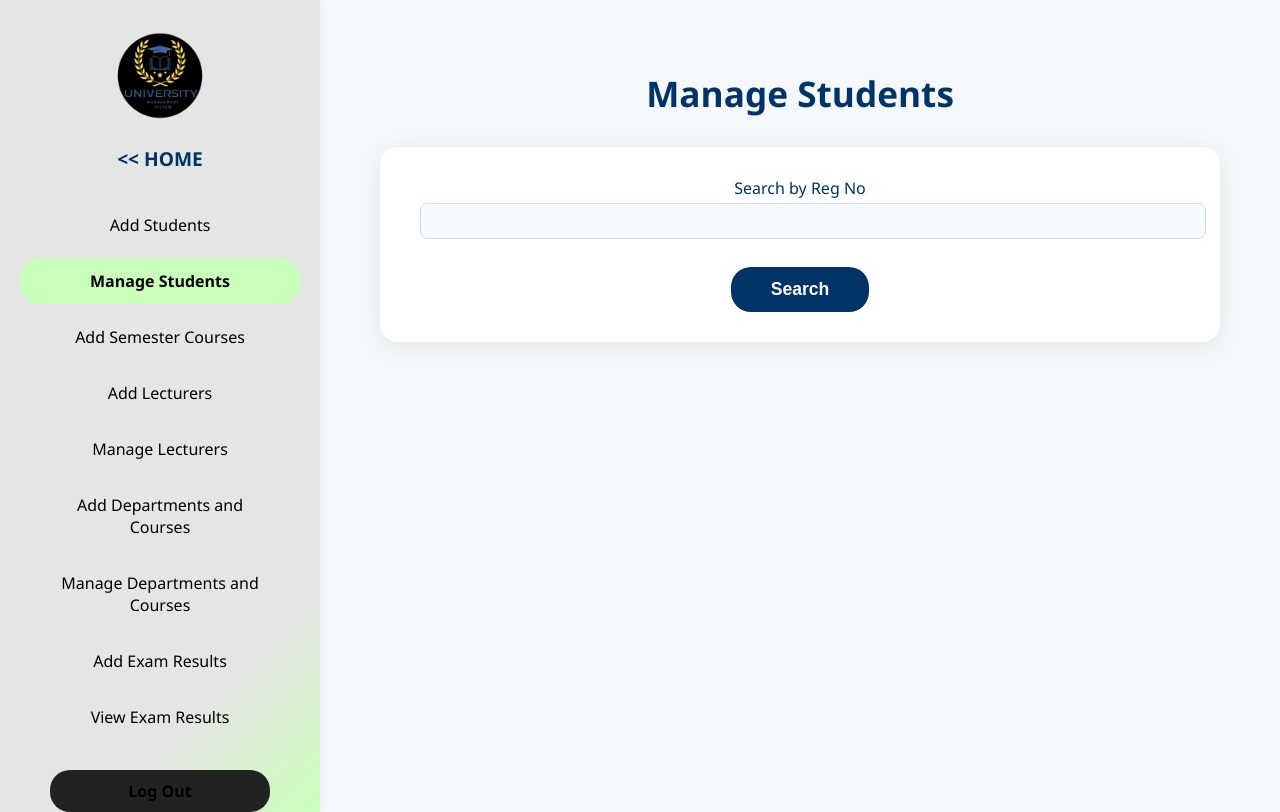
After one commit to widushan/university_management_system, a Django app: page /manage_student/ in a window 1280 px wide. The commit adds this page. Run offline with Django 5.2, Linux system fonts and the light colour scheme.

Commit message:
manage_student commit
Completed Manage Student Section

```diff
--- a/UMSys/um_sys/templates/main/add_student.html
+++ b/UMSys/um_sys/templates/main/add_student.html
@@ -11,7 +11,7 @@
         </div>
         <ul>
             <a href="{% url 'add_student' %}"><li class="active">Add Students</li></a>
-            <li>Manage Students</li>
+            <a href="{% url 'manage_student' %}"><li>Manage Students</li></a>
             <li>Add Semester Courses</li>
             <li>Add Lecturers</li>
             <li>Manage Lecturers</li>
--- a/UMSys/um_sys/templates/main/dashboard_admin.html
+++ b/UMSys/um_sys/templates/main/dashboard_admin.html
@@ -3,6 +3,8 @@
     <h2>Admin Dashboard</h2>
     <p>Welcome, Admin!</p>
     <a href="{% url 'add_student' %}">Add Student</a><br>
+    <a href="{% url 'manage_student' %}">Manage Students</a><br>
+
 
     <a href="{% url 'home' %}">Logout</a>
 {% endblock %}
--- /dev/null
+++ b/UMSys/um_sys/templates/main/manage_student.html
@@ -0,0 +1,45 @@
+{% extends 'main/base.html' %}
+{% load static %}
+{% block content %}
+<link rel="stylesheet" href="{% static 'css/add_student.css' %}">
+<div class="dashboard-container">
+    <div class="sidebar">
+        <div style="text-align: center;">
+            <img src="/static/images/logo.png" alt="University Logo">
+            <h3><a href="{% url 'home' %}"> &lt;&lt; HOME </a></h3>
+        </div>
+        <ul>
+            <a href="{% url 'add_student' %}"><li>Add Students</li></a>
+            <a href="{% url 'manage_student' %}"><li class="active">Manage Students</li></a>
+            <li>Add Semester Courses</li>
+            <li>Add Lecturers</li>
+            <li>Manage Lecturers</li>
+            <li>Add Departments and Courses</li>
+            <li>Manage Departments and Courses</li>
+            <li>Add Exam Results</li>
+            <li>View Exam Results</li>
+        </ul>
+        <a href="{% url 'home' %}" class="logout-btn">Log Out</a>
+    </div>
+    <div class="main-content">
+        <h2>Manage Students</h2>
+        <form method="get" style="margin-bottom: 30px;">
+            <label>Search by Reg No</label>
+            <input type="text" name="reg_no" value="{{ reg_no_query|default:'' }}">
+            <button type="submit">Search</button>
+        </form>
+        {% if form %}
+            <form method="post" enctype="multipart/form-data">
+                {% csrf_token %}
+                {{ form.as_p }}
+                <button type="submit">Update</button>
+            </form>
+        {% elif reg_no_query %}
+            <p style="color: red;">No student found with Registration No: {{ reg_no_query }}</p>
+        {% endif %}
+        {% if message %}
+            <p style="color: green;">{{ message }}</p>
+        {% endif %}
+    </div>
+</div>
+{% endblock %}
--- a/UMSys/um_sys/urls.py
+++ b/UMSys/um_sys/urls.py
@@ -13,6 +13,8 @@ urlpatterns = [
     path('dashboard/lecturer/', views.dashboard_lecturer, name='dashboard_lecturer'),
     path('dashboard/student/', views.dashboard_student, name='dashboard_student'),
     path('add_student/', views.add_student, name='add_student'),
+    path('manage_student/', views.manage_student, name='manage_student'),
+
 ]
 
 if settings.DEBUG:
--- a/UMSys/um_sys/views.py
+++ b/UMSys/um_sys/views.py
@@ -2,7 +2,7 @@ from django.shortcuts import render, redirect
 from django.contrib.auth import authenticate, login
 from django.contrib import messages
 from .forms import RegistrationForm, LoginForm
-from .forms import StudentForm
+from .forms import StudentForm, StudentEditForm
 from .models import Student
 
 def home_view(request):
@@ -69,3 +69,41 @@ def add_student(request):
         form = StudentForm()
     reg_no = get_next_registration_no()
     return render(request, 'main/add_student.html', {'form': form, 'reg_no': reg_no})
+
+
+def manage_student(request):
+    student = None
+    form = None
+    reg_no_query = request.GET.get('reg_no', '')
+    message = ''
+    if reg_no_query:
+        try:
+            student = Student.objects.get(registration_no=reg_no_query)
+            form = StudentEditForm(instance=student)
+        except Student.DoesNotExist:
+            form = None
+            student = None
+
+    if request.method == 'POST':
+        reg_no = request.POST.get('registration_no')
+        try:
+            student = Student.objects.get(registration_no=reg_no)
+        except Student.DoesNotExist:
+            student = None
+        if student:
+            form = StudentEditForm(request.POST, request.FILES, instance=student)
+            if form.is_valid():
+                form.save()
+                message = "Student updated successfully!"
+            else:
+                message = "Please correct the errors below."
+        else:
+            form = None
+            message = "Student not found."
+
+    return render(request, 'main/manage_student.html', {
+        'form': form,
+        'student': student,
+        'reg_no_query': reg_no_query,
+        'message': message
+    })
```
Also changed, not shown: UMSys/um_sys/forms.py (+11 -0 lines), UMSys/db.sqlite3.
